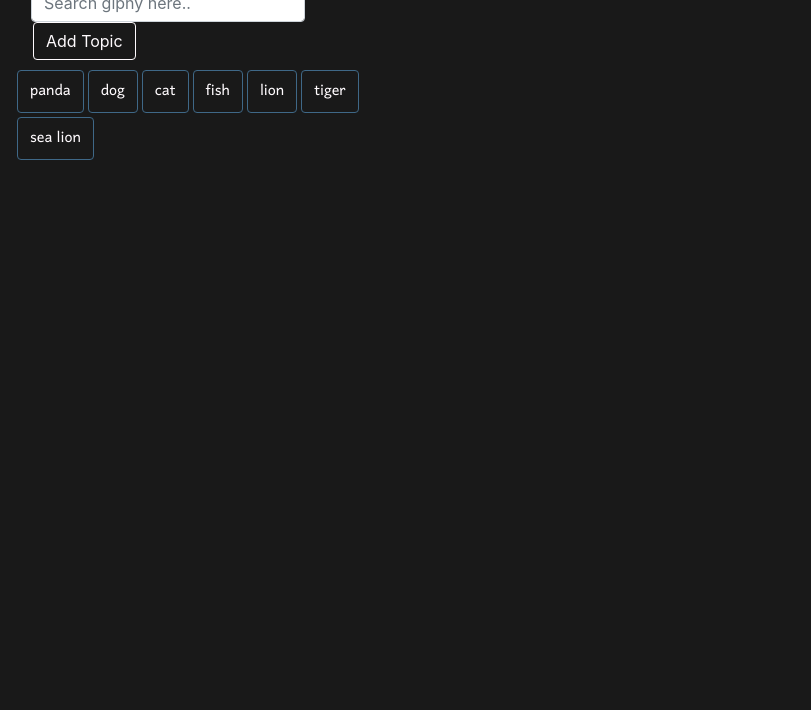
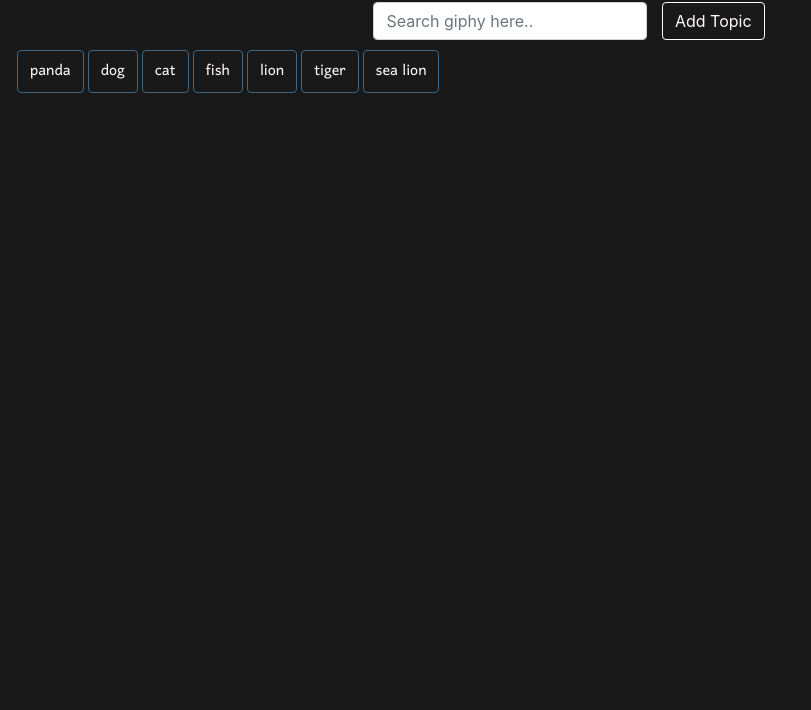
Before and after one commit to itshally/GifTastic, a plain HTML site: page index.html in a window 1280 px wide. Shown: the part 90-800 px from the top of the page, without its empty margins (0-811 px from the left). Drawn offline with nearby package versions, Linux system fonts and the light colour scheme; a web font is replaced by a local one.

Commit message:
updated index.html

```diff
--- a/index.html
+++ b/index.html
@@ -20,7 +20,7 @@
         <div class="container-fluid">
             <div class="row">
                 <!-- a sidebar where all the buttons will appear -->
-                <div class="col-4 sidebar">
+                <div class="container sidebar">
                     <h1>GifTastic</h1>
 
                     <!-- a navbar where the search input and a submit button are placed -->
```
